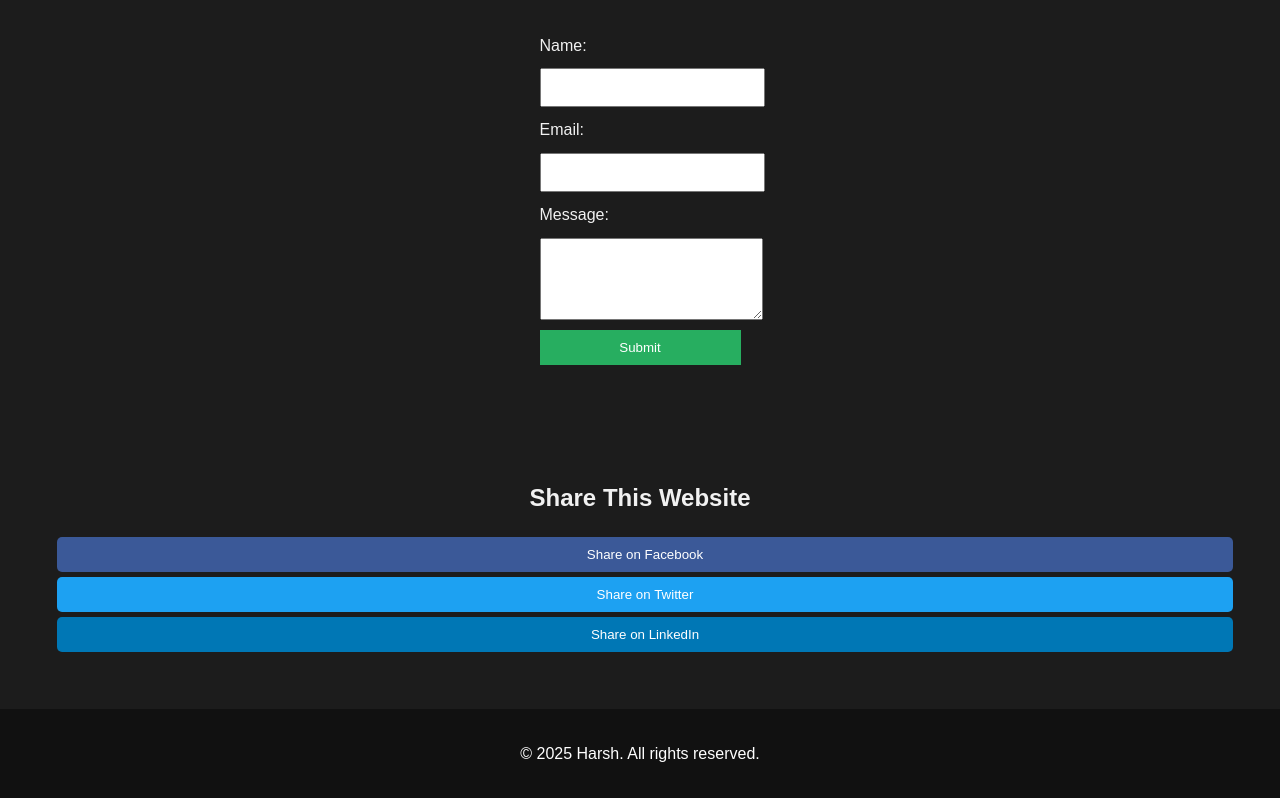
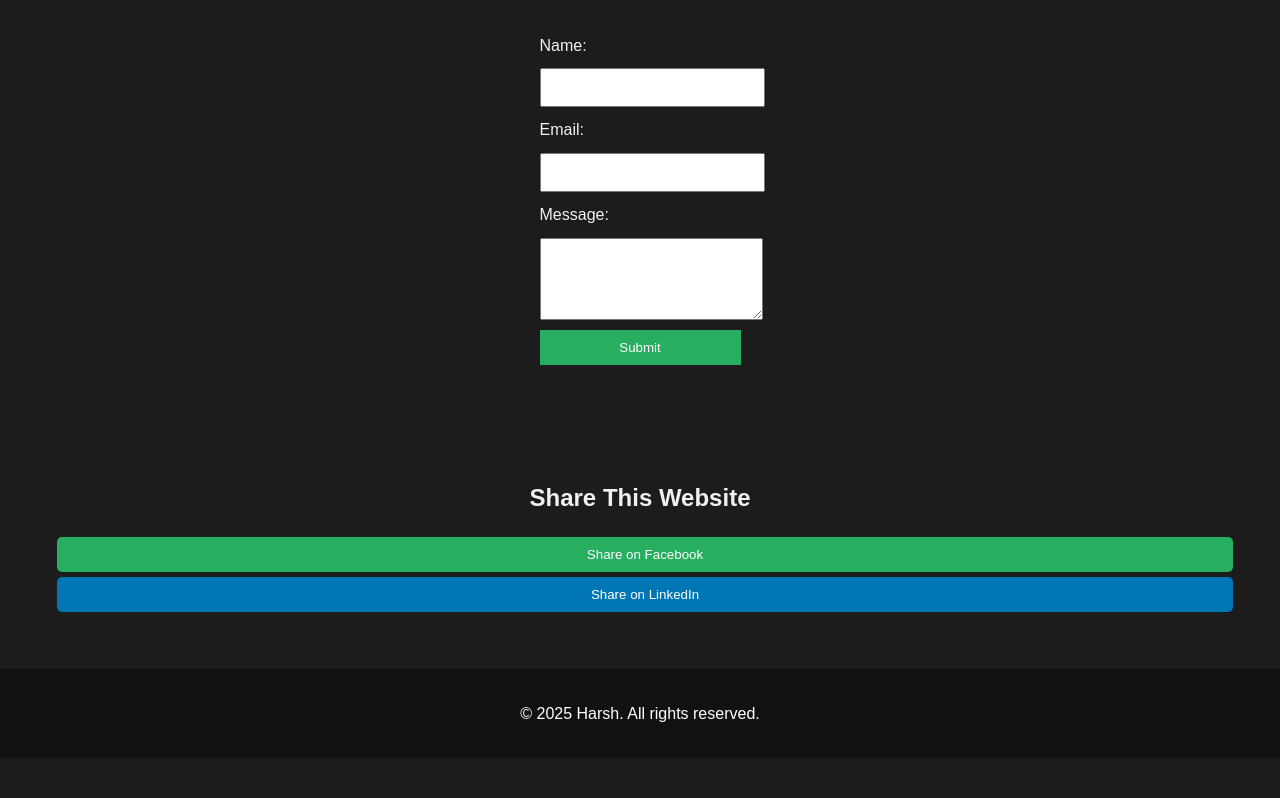
Before and after one commit to Harsh-05-coder/project, a plain HTML site: page index.html in a window 1280 px wide. Shown: the part 1550-2348 px from the top of the page. After the commit the page ends 2308 px from the top, so only its background shows below. Drawn offline with nearby package versions, Linux system fonts and the light colour scheme.

Commit message:
Update index.html

```diff
--- a/index.html
+++ b/index.html
@@ -158,9 +158,8 @@
 
   <section class="social-buttons">
     <h2>Share This Website</h2>
-    <button class="facebook" onclick="window.open('https://facebook.com', '_blank')">Share on Facebook</button>
-    <button class="twitter" onclick="window.open('https://twitter.com', '_blank')">Share on Twitter</button>
-    <button class="linkedin" onclick="window.open('https://linkedin.com', '_blank')">Share on LinkedIn</button>
+    <button class="instagram" onclick="window.open('https://www.instagram.com/harsh_x.5?igsh=Nm9sMzM1Y2c2a2Ix', '_blank')">Share on Facebook</button>
+    <button class="linkedin" onclick="window.open('linkedin.com/in/harsh-b08789250', '_blank')">Share on LinkedIn</button>
   </section>
 
   <footer>
```
